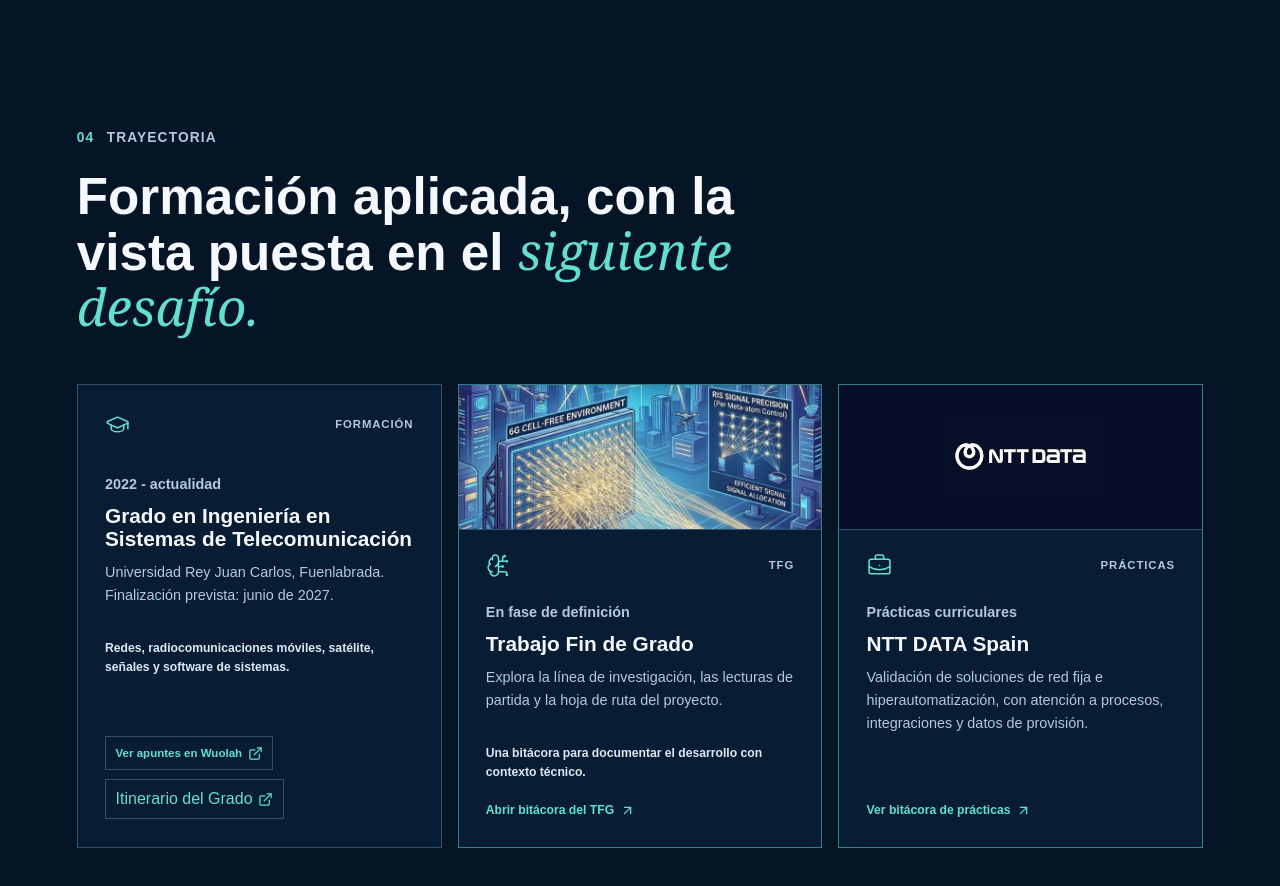
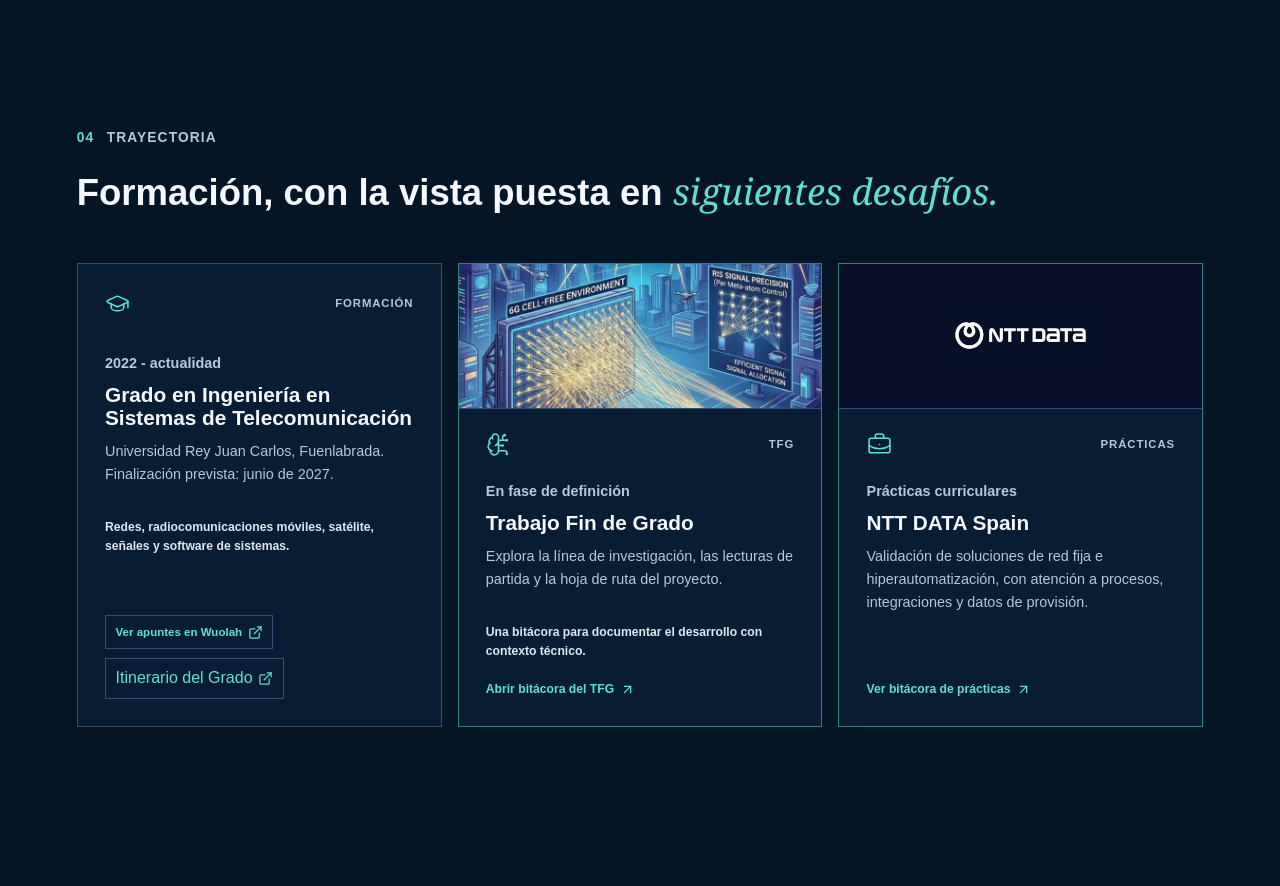
Before and after one commit to gonzaloop1494/gonzalo-portfolio, a Next.js app: page / in a window 1280 px wide. Shown: the part 4720-5606 px from the top of the page. Built offline with nearby package versions, Linux system fonts and the light colour scheme; no server answers.

Commit message:
Refine trajectory section heading

```diff
--- a/app/globals.css
+++ b/app/globals.css
@@ -247,6 +247,8 @@
 .section-heading h2 { margin: 1.35rem 0 0; font-size: clamp(2.3rem, 4vw, 4.2rem); line-height: 1.05; }
 .projects-section .section-heading { max-width: 1180px; }
 .projects-section .projects-heading { max-width: 1140px; font-size: clamp(1.9rem, 2.85vw, 3.15rem); line-height: 1.16; }
+.trajectory-section .section-heading { max-width: 1180px; }
+.trajectory-section .trajectory-heading { max-width: 1140px; font-size: clamp(1.9rem, 2.85vw, 3.15rem); line-height: 1.16; }
 .filter-bar { display: flex; flex-wrap: wrap; gap: .45rem; align-items: center; margin: 3rem 0 1.25rem; }
 .filter-bar button { min-height: 35px; padding: .42rem .75rem; border: 1px solid var(--line); border-radius: 0; background: transparent; color: var(--muted); font-size: .76rem; font-weight: 800; cursor: pointer; }
 .filter-bar button:hover, .filter-bar button.is-active { border-color: var(--accent); background: var(--accent); color: var(--navy-950); }
@@ -562,6 +564,7 @@
   .profile-interest-list li:last-child { grid-column: auto; }
   .section-heading h2 { font-size: clamp(2.15rem, 11vw, 3.2rem); }
   .projects-section .projects-heading { font-size: clamp(1.75rem, 8vw, 2.1rem); line-height: 1.2; }
+  .trajectory-section .trajectory-heading { font-size: clamp(1.75rem, 8vw, 2.1rem); line-height: 1.2; }
   .filter-bar { margin-top: 2rem; }
   .filter-bar a { width: 100%; margin: .4rem 0 0; }
   .project-grid { grid-template-columns: 1fr; }
--- a/components/portfolio.tsx
+++ b/components/portfolio.tsx
@@ -689,7 +689,7 @@
         <section className="section trajectory-section" id="trayectoria">
           <div className="section-heading reveal">
             <div className="section-marker" data-section-marker><span>04</span> Trayectoria</div>
-            <h2>Formación aplicada, con la vista puesta en el <em>siguiente desafío.</em></h2>
+            <h2 className="trajectory-heading">Formación, con la vista puesta en <em>siguientes desafíos.</em></h2>
           </div>
           <div className="trajectory-grid">
             <article className="timeline-card reveal">
```
